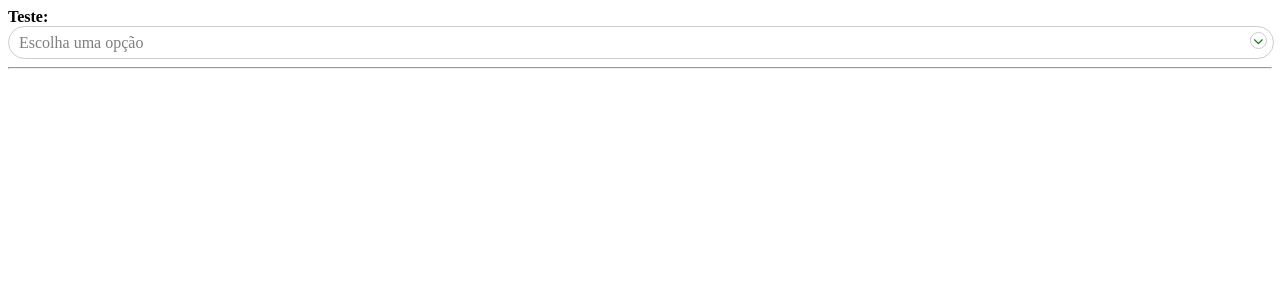
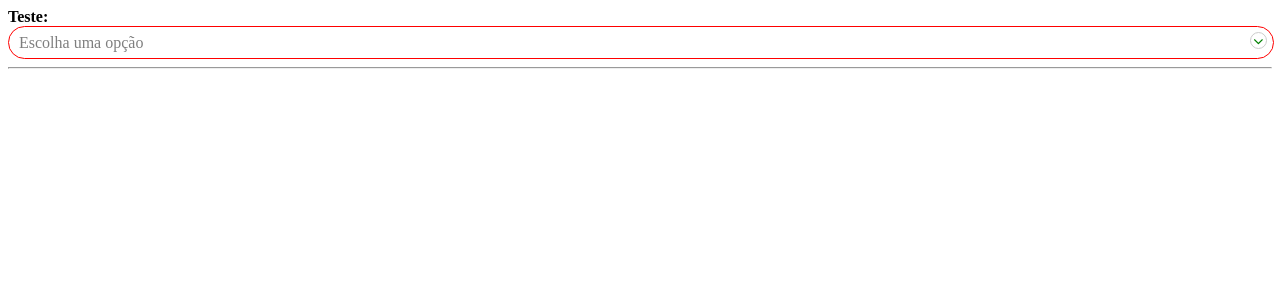
Before and after one commit to MatheusdeAndradeFlausino/lemaf-select, a Vue app: page / in a window 1280 px wide. Shown: the top 300 px of the page. Built offline with nearby package versions, Linux system fonts and the light colour scheme.

Commit message:
Iniciando documentação

```diff
--- a/package.json
+++ b/package.json
@@ -1,6 +1,6 @@
 {
   "name": "lemaf-vue-select",
-  "version": "1.1.6",
+  "version": "1.1.13",
   "scripts": {
     "serve": "vue-cli-service serve",
     "build": "vue-cli-service build",
--- a/src/App.vue
+++ b/src/App.vue
@@ -30,6 +30,7 @@ export default {
 				placeholder: 'Escolha uma opção',
 				pesquisarPlaceholder: 'Pesquisar',
 				filtravel: true,
+				erro: true,
 				selecionarTodos: true,
 				bordaArredondada: true,
 				permitirNovosItens: true,
--- a/src/components/LemafSelect.vue
+++ b/src/components/LemafSelect.vue
@@ -2,7 +2,7 @@
 	<div id='componente' v-fechar="{exclude: [], handler: 'onClose'}">
 		<div class='select'>
 			<i :class="{'fa-angle-down': !open, 'fa-angle-up': open}" class='fa icon' :style='iconStyle' @click='toggleDropDown()'></i>
-			<div :style="inputStyle" @click='toggleDropDown()' class='select-input'>
+			<div :style="inputStyle" @click='toggleDropDown()' class='select-input' :class='{erro: erro}'>
 				<div v-if='selecionados.length === 0' class='placeholder'>
 					<span>{{placeholder}}</span>
 				</div>
@@ -27,7 +27,7 @@
 					<span>Selecionar todos ({{opcoesExibidas.length}})</span>
 				</div>
 				<div class='itens' v-if='opcoesExibidas.length > 0'>
-					<div class='item' :class='{selecionado: itemJaSelecionado(item)}' :key='item.value' v-for="item in opcoesExibidas" @click="selecionar(item)">{{item.nome}}</div>
+					<div class='item' :class='{selecionado: itemJaSelecionado(item)}' :key='item.value' v-for="item in opcoesExibidas" @click="adicionar(item)">{{item.nome}}</div>
 				</div>
 				<div v-if='opcoesExibidas.length === 0' class='bloco-adicionar' :class='{"separa-blocos": opcoesExibidas.length > 0}'>
 					<span>Lista vazia!</span>
@@ -54,6 +54,9 @@
 	.select
 		position: relative;
 		width: 100%;
+
+		.erro
+			border: 1px solid red !important
 
 		.select-input
 			width: 100%;
--- a/src/components/js/select.js
+++ b/src/components/js/select.js
@@ -34,6 +34,10 @@ export default {
 		value: {
 			type: [Object, Array, Number, String],
 			default: undefined
+		},
+		erro: {
+			type: Boolean,
+			default: false
 		},
 		label: {
 			type: String,
@@ -100,6 +104,9 @@ export default {
 
 			handler: function(novasOpcoes){
 
+				this.opcoesExibidas = [];
+				this.opcoesTransformadas = [];
+
 				novasOpcoes.forEach(opcao => {
 
 					let itemTransformado = {
@@ -112,6 +119,35 @@ export default {
 				});
 
 				this.opcoesExibidas = this.opcoesTransformadas
+
+			}
+
+		},
+
+		value: {
+
+			deep: true,
+			immediate: true,
+			handler: function(novosValores) {
+
+				if(novosValores) {
+
+					let valoresQueDevemSerSelecionados = [];
+
+					typeof novosValores === 'object' ? valoresQueDevemSerSelecionados = [...novosValores] : valoresQueDevemSerSelecionados.push(novosValores);
+
+					valoresQueDevemSerSelecionados.forEach(novoValor => {
+
+						let itemNasOpcoes = this.opcoesTransformadas.filter(opcaoTransformada => opcaoTransformada.valor === novoValor);
+						this.selecionar(itemNasOpcoes.pop());
+
+					});
+
+				} else {
+
+					this.selecionados = [];
+
+				}
 
 			}
 
@@ -230,8 +266,6 @@ export default {
 
 			}
 
-			this.emitirResultado();
-
 		},
 
 		emitirResultado() {
@@ -248,9 +282,17 @@ export default {
 
 		},
 
+		adicionar(item) {
+
+			this.selecionar(item);
+			this.emitirResultado();
+
+		},
+
 		adicionarTodos() {
 
 			this.opcoesExibidas.forEach(opcao => this.selecionar(opcao));
+			this.emitirResultado();
 
 		},
 
```
Also changed, not shown: 1 other file (tests, documents, lock files or other folders).
